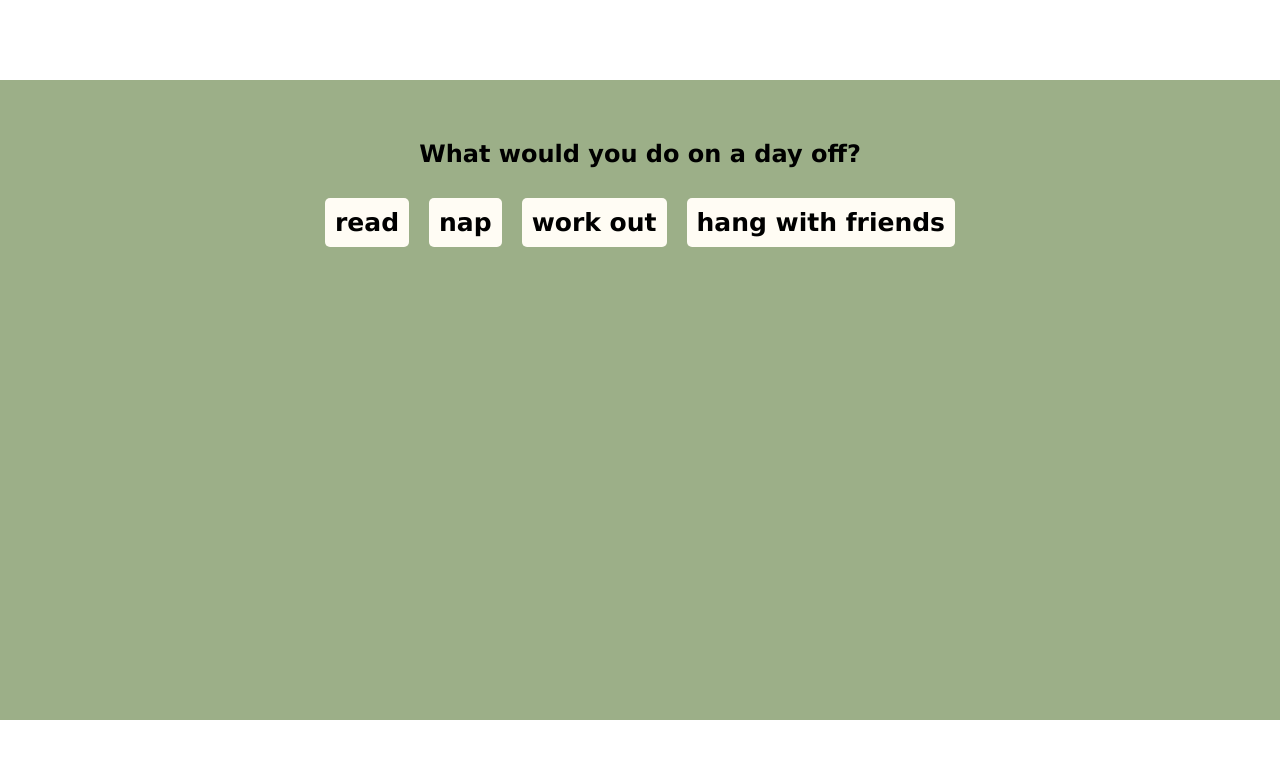
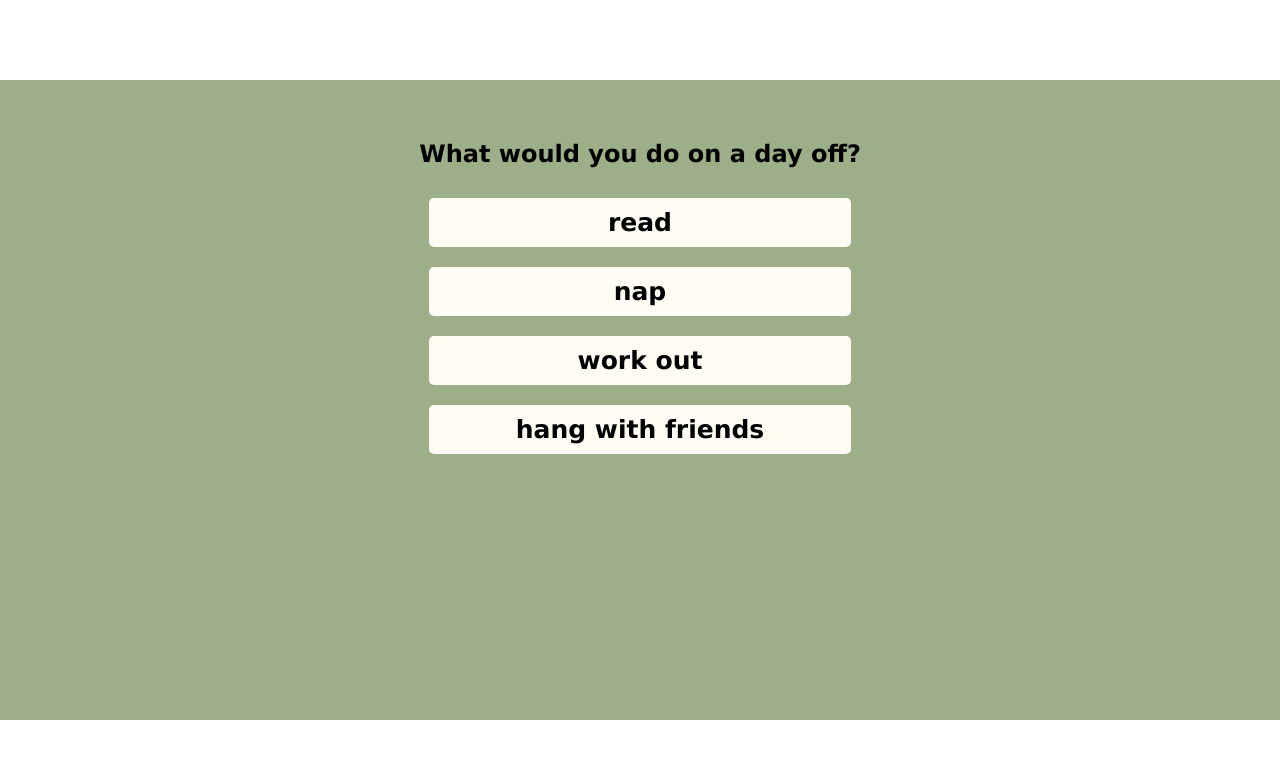
Before and after one commit to lorenzjdr/purrrsonality, a React (Create React App) app: page / in a window 1280 px wide. Both pictures are taken after a click on the button "Start Quiz". Shown: the top 758 px of the page. Built offline with nearby package versions, Linux system fonts and the light colour scheme.

Commit message:
putting questions into columns

```diff
--- a/src/components/Question.tsx
+++ b/src/components/Question.tsx
@@ -1,5 +1,6 @@
 import React from "react";
 import { Question } from "../quizData";
+import './quiz.css'
 
 interface QuestionProps {
   question: Question;
@@ -8,7 +9,7 @@ interface QuestionProps {
 
 const QuestionComponent: React.FC<QuestionProps> = ({ question, onAnswer }) => {
   return (
-    <div>
+    <div className="bur">
       <h2>{question.question}</h2>
       {question.options.map((option, index) => (
         <button key={index} onClick={() => onAnswer(option.value)}>
--- /dev/null
+++ b/src/components/quiz.css
@@ -0,0 +1,4 @@
+.bur{
+   display: flex;
+   flex-direction: column;
+}
--- a/src/page.css
+++ b/src/page.css
@@ -9,6 +9,8 @@ body {
 
 .Meow {
    text-align: center;
+   display: flex;
+   flex-direction: column;
    font-family: Verdana, sans-serif;
  }
 
```
